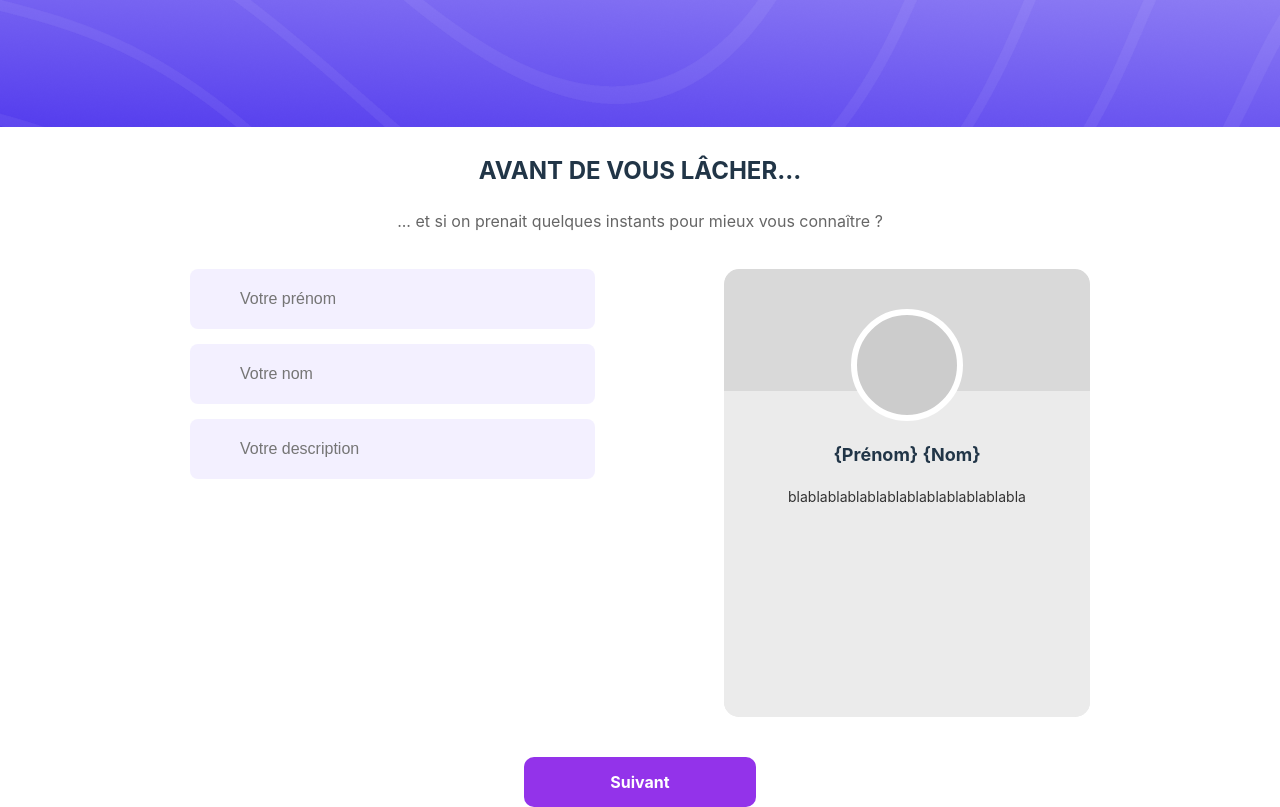
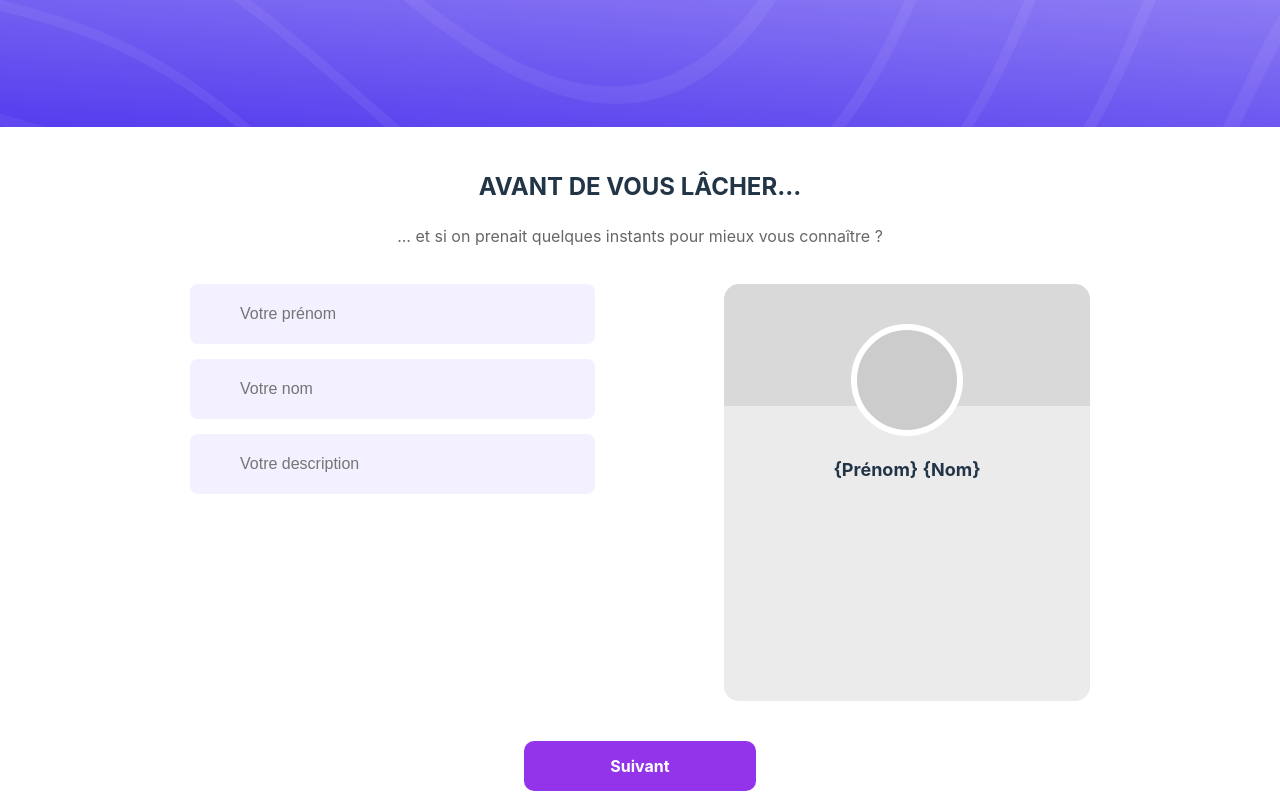
Before and after one commit to Alexisgnd/electron-vite-react-ts, a React (Vite) app: page /profile_init in a window 1280 px wide. Built offline with nearby package versions, Linux system fonts and the light colour scheme; no server answers.

Commit message:
fix: remove default description fallback in profile initialization

```diff
--- a/src/pages/profile_init.tsx
+++ b/src/pages/profile_init.tsx
@@ -50,7 +50,7 @@ const ProfileInit: React.FC = () => {
                     <div className="profile-header"></div> {/* Rectangle du haut */}
                     <div className="avatar"></div>
                     <h3>{firstName || "{Prénom}"} {lastName || "{Nom}"}</h3>
-                    <p>{description || "blablablablablablablablablablablabla"}</p>
+                    <p>{description}</p>
                     <div className="profile-footer"></div> {/* Rectangle du bas */}
                 </div>
             </div>
```
